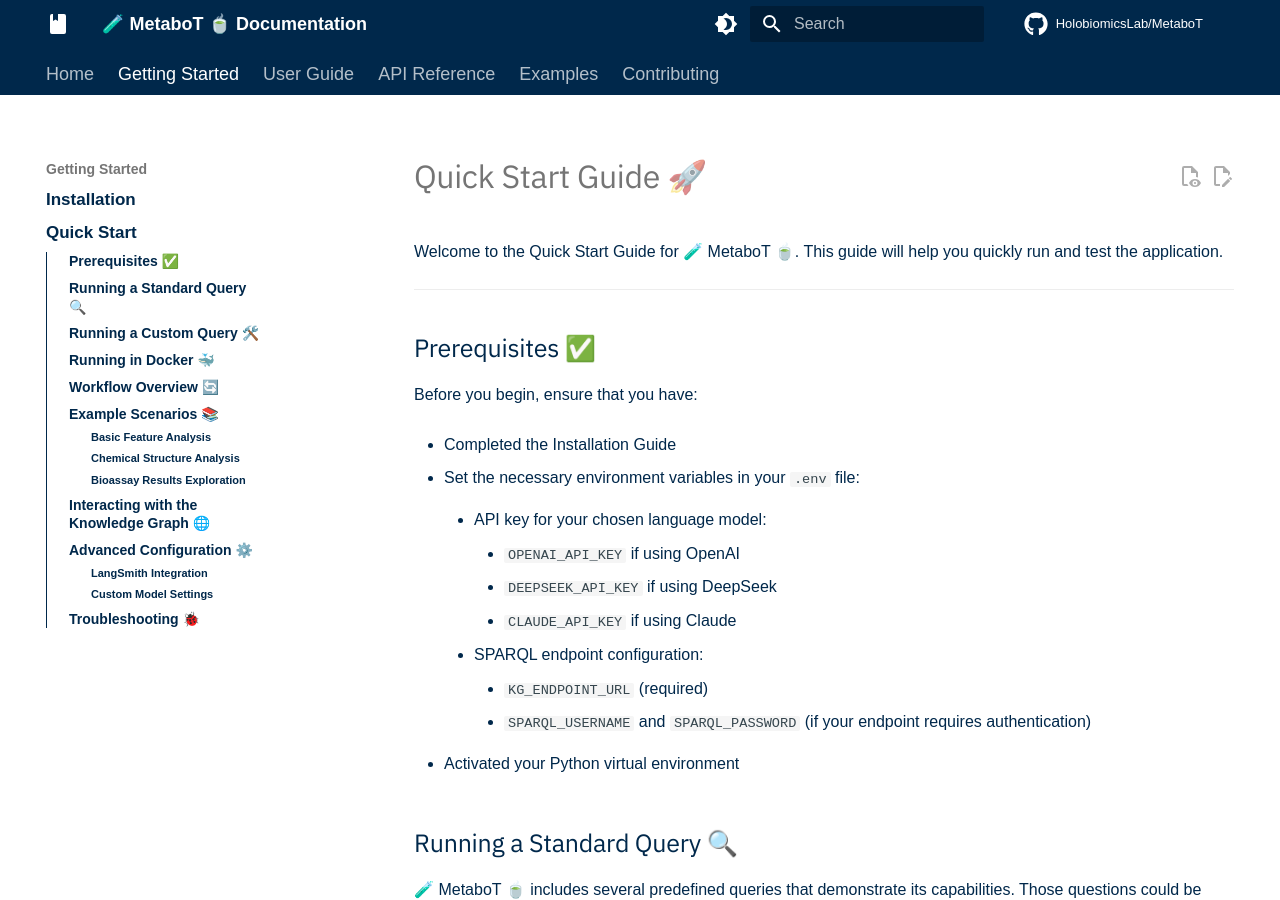
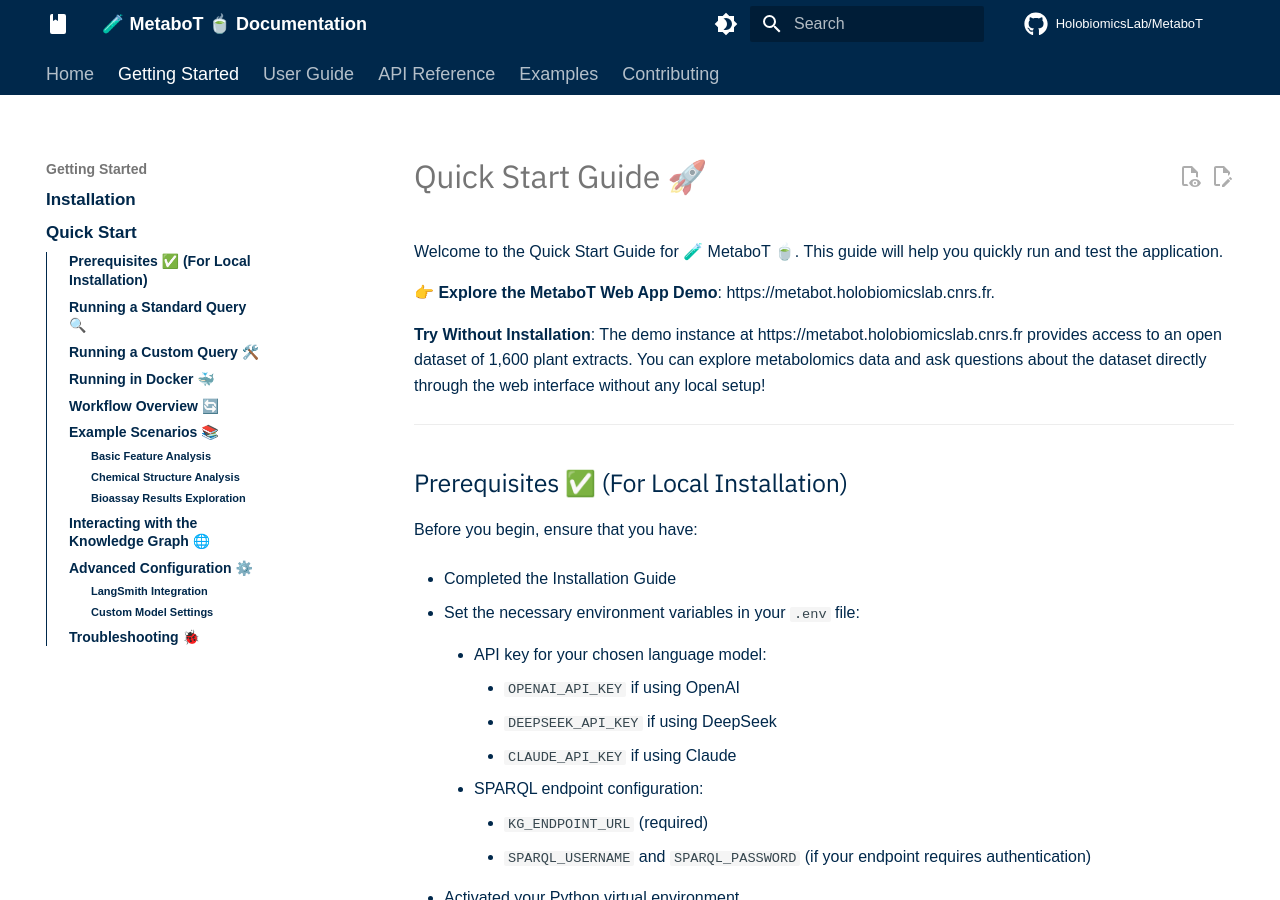
Before and after one commit to HolobiomicsLab/MetaboT, an MkDocs documentation site: the page built from docs/getting-started/quickstart.md, in a window 1280 px wide and 900 px high. Built offline with MkDocs 1.6.1 and Material for MkDocs 9.7.7, drawn with Linux system fonts in a browser that asks for light colours; some web fonts are replaced; comment, search, counter and statistics services are not loaded.

Commit message:
Update quickstart.md

```diff
--- a/docs/getting-started/quickstart.md
+++ b/docs/getting-started/quickstart.md
@@ -2,9 +2,13 @@
 
 Welcome to the Quick Start Guide for 🧪 MetaboT 🍵. This guide will help you quickly run and test the application.
 
+👉 **Explore the MetaboT Web App Demo**: [https://metabot.holobiomicslab.cnrs.fr](https://metabot.holobiomicslab.cnrs.fr).
+
+**Try Without Installation**: The demo instance at https://metabot.holobiomicslab.cnrs.fr provides access to an open [dataset of 1,600 plant extracts](https://doi.org/10.1093/gigascience/giac124). You can explore metabolomics data and ask questions about the dataset directly through the web interface without any local setup!
+
 ---
 
-## Prerequisites ✅
+## Prerequisites ✅ (For Local Installation)
 
 Before you begin, ensure that you have:
 
```
